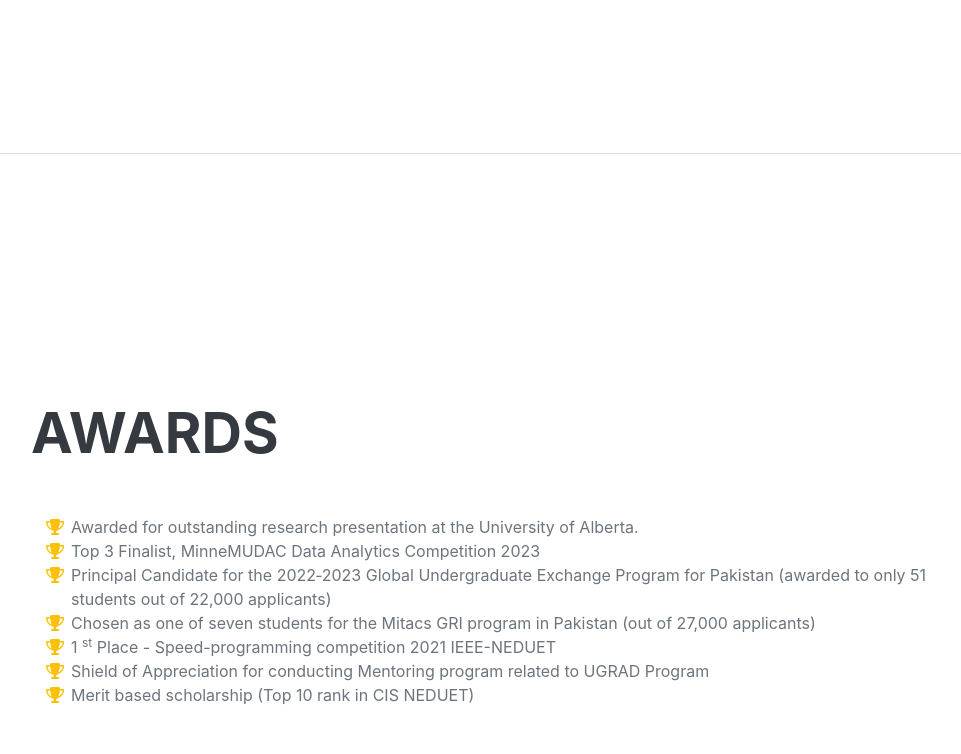
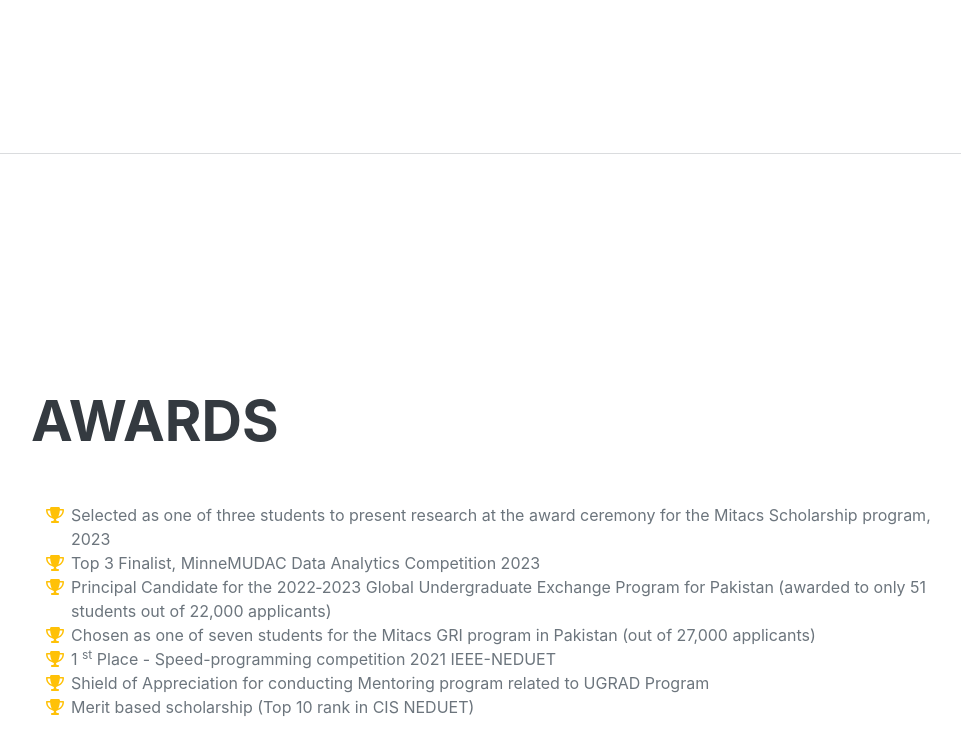
Before and after one commit to bushra2001/bushra2001.github.io, a website: page index.html in a window 1280 px wide. Shown: the part 4219-4973 px from the top of the page, without its empty margins (289-1250 px from the left). Drawn offline with nearby package versions, Linux system fonts and the light colour scheme; a web font is replaced by a local one.

Commit message:
Editing awards

```diff
--- a/index.html
+++ b/index.html
@@ -5,7 +5,7 @@
         <meta name="viewport" content="width=device-width, initial-scale=1, shrink-to-fit=no" />
         <meta name="description" content="" />
         <meta name="author" content="" />
-        <title>Resume - Start Bootstrap Theme</title>
+        <title>Portfolio - Bushra Ashfaque</title>
         <link rel="icon" type="image/x-icon" href="assets/img/favicon.ico" />
         <!-- Font Awesome icons (free version)-->
         <script src="https://use.fontawesome.com/releases/v6.3.0/js/all.js" crossorigin="anonymous"></script>
@@ -240,7 +240,8 @@
 
                         <li>
                             <span class="fa-li"><i class="fas fa-trophy text-warning"></i></span>
-                            Awarded for outstanding research presentation at the University of Alberta.
+                            Selected as one of three students to present research at the award ceremony for the Mitacs Scholarship program, 2023
+
                         </li>
                         <li>
                             <span class="fa-li"><i class="fas fa-trophy text-warning"></i></span>
```
